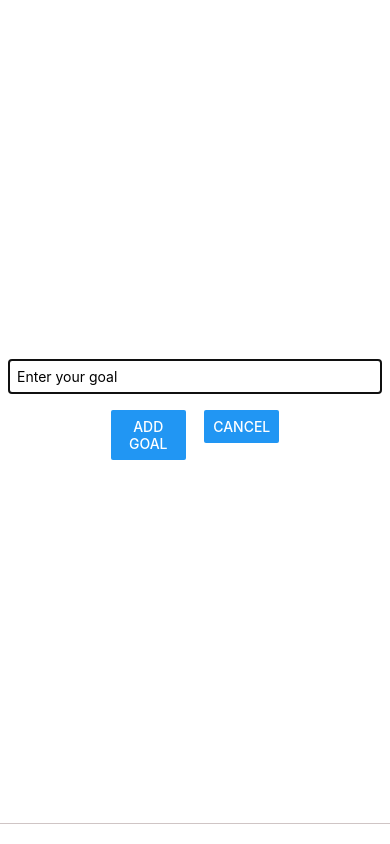
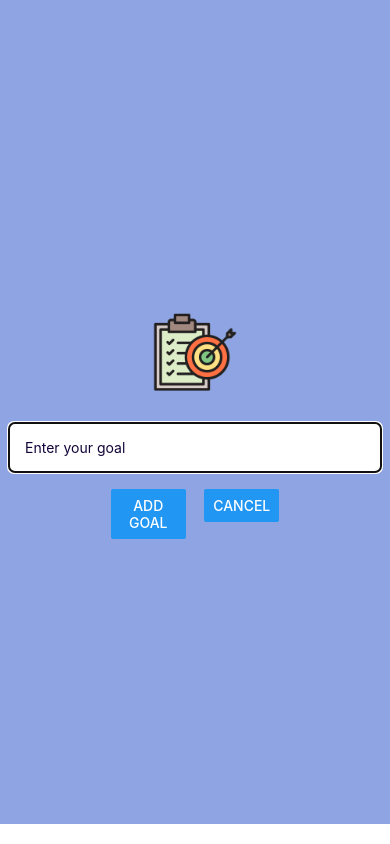
Before and after one commit to phiyen-pyn/react-native-learning, a React Native app in the folder track-goal/: screen / in a window 390 px wide. Both pictures are taken after a click on the button "ADD NEW GOAL". Built offline with nearby package versions, Linux system fonts and the light colour scheme.

Commit message:
App Finishing Touches

```diff
--- a/track-goal/App.js
+++ b/track-goal/App.js
@@ -1,4 +1,4 @@
-import { StyleSheet, TextInput, View, Button, Text, ScrollView, FlatList } from 'react-native';
+import { StyleSheet, TextInput, View, Button, Text, ScrollView, FlatList, Image } from 'react-native';
 import { useState } from 'react';
 import GoalItem from './components/GoalItem';
 import GoalInput from './components/GoalInput';
@@ -112,6 +112,7 @@
     flex: 1,
     paddingTop: 50,
     paddingHorizontal: 18,
+    backgroundColor: '#b3cfef'
   },
   goalsContainer: {
     flex: 5,
--- a/track-goal/components/GoalInput.js
+++ b/track-goal/components/GoalInput.js
@@ -1,4 +1,4 @@
-import { StyleSheet, View, TextInput, Button, Modal, marginHorizontal } from "react-native";
+import { StyleSheet, View, TextInput, Button, Modal, Image } from "react-native";
 import { useState } from "react";
 
 function GoalInput(props) {
@@ -16,9 +16,10 @@
   return (
     <Modal visible={props.visible} animationType="slide">
       <View style={styles.inputContainer}>
+        <Image source={require("../assets/images/goal.png")} style={styles.image} />
         <TextInput
           style={styles.textInput}
-          placeholder="Enter your goal"
+          placeholder ="Enter your goal"
           onChangeText={goalInputHandler}
           value={enteredGoalText}
         />
@@ -52,16 +53,21 @@
     justifyContent: "center",
     alignItems: "center",
     marginBottom: 20,
-    borderBottomWidth: 1,
-    borderBottomColor: "#cfc5c5",
+    // borderBottomWidth: 1,
+    // borderBottomColor: "#cfc5c5",
     paddingBottom: 12,
-    padding: 8
+    padding: 8,
+    backgroundColor: "#8fa5e3",
   },
   textInput: {
     borderWidth: 1,
     borderColor: "#cccccc",
     width: "100%",
     padding: 8,
+    backgroundColor: "#ffffff",
+    borderRadius: 6,
+    color: "#120438",
+    padding: 16
   },
   buttonContainer: {
     marginTop: 16,
@@ -73,4 +79,9 @@
     width: "40%",
     marginHorizontal: 8,
   },
+  image: {
+    width: 100,
+    height: 100,
+    margin: 20
+  }
 });
--- a/track-goal/components/GoalItem.js
+++ b/track-goal/components/GoalItem.js
@@ -30,12 +30,13 @@
 const styles = StyleSheet.create({
   goalItem: {
     marginVertical: 4,
-    backgroundColor: "#e4e4e4",
+    backgroundColor: "#4e7bb6",
     borderRadius: 4,
     overflow: 'hidden'
   },
   goalText: {
-    padding: 8
+    padding: 8,
+    color: 'white'
   },
   pressedItem: {
     opacity: 0.5
```
Also changed, not shown: track-goal/assets/images/goal.png (added).
